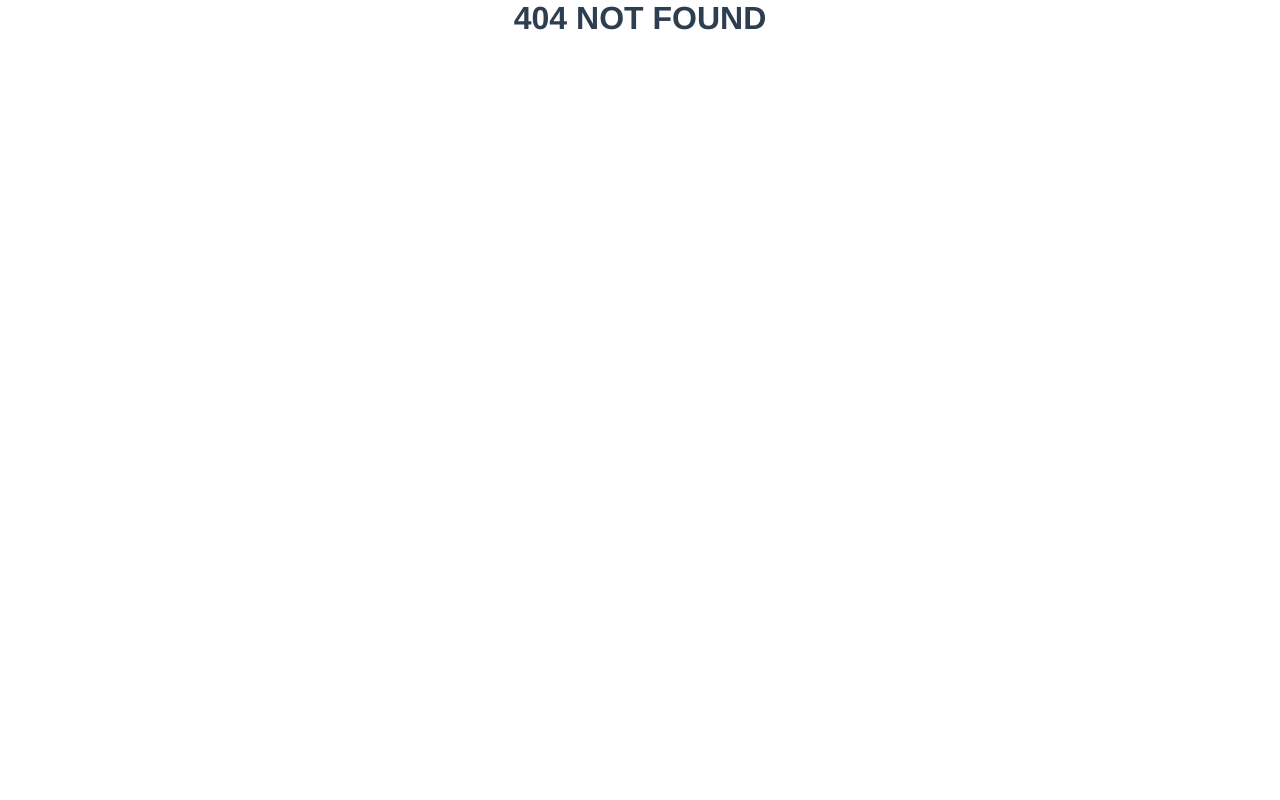
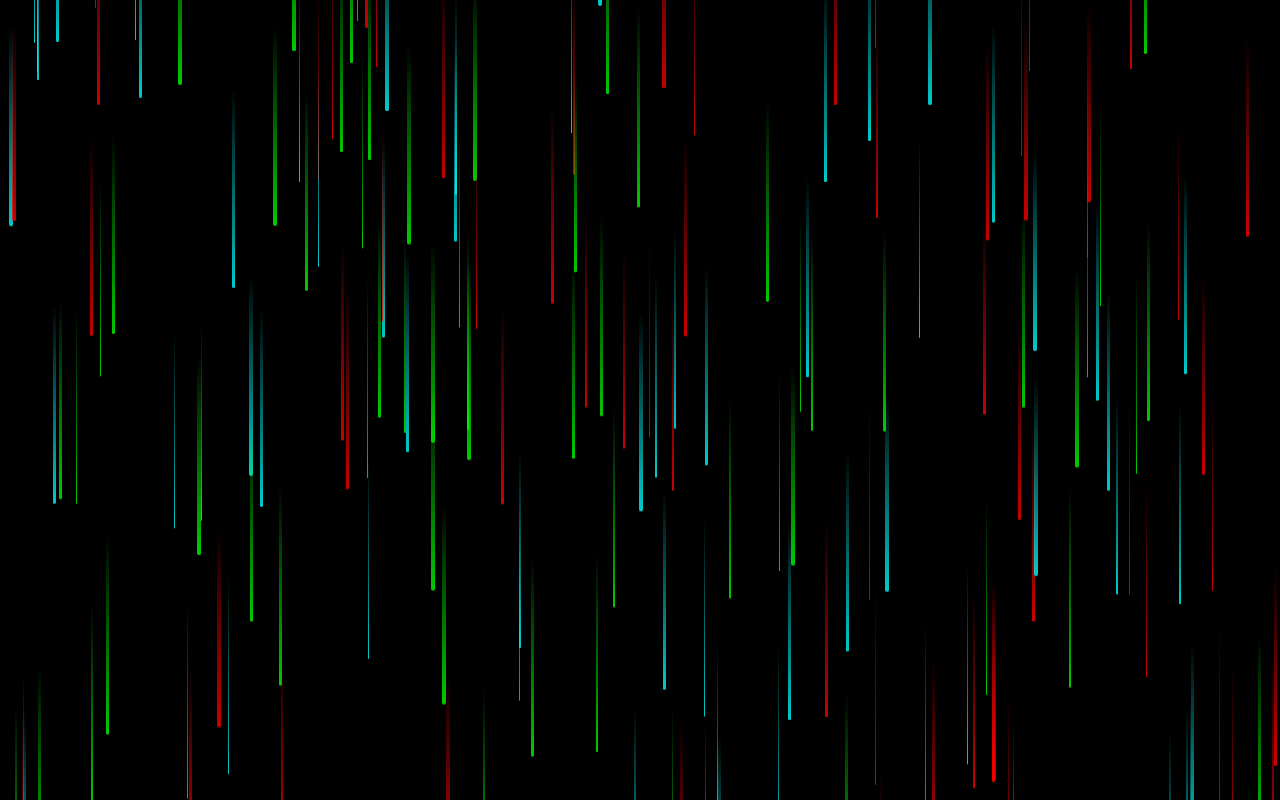
Before and after one commit to michael921010/collection-of-works, a Vue app: page /color-rain in a window 1280 px wide. Before the commit this address had no page. Shown: the top 800 px of the page. Built offline with nearby package versions, Linux system fonts and the light colour scheme.

Commit message:
:lipstick: Color Rain

```diff
--- a/src/router/index.js
+++ b/src/router/index.js
@@ -42,6 +42,12 @@ export const routes = [
     path: "/ribbon-shape-of-card",
     name: "RibbonShapeOfCard",
     component: () => import("@/views/RibbonShapeOfCard"),
+  },
+  {
+    label: "Color Rain",
+    path: "/color-rain",
+    name: "ColorRain",
+    component: () => import("@/views/ColorRain"),
   },
   {
     label: "Started",
--- /dev/null
+++ b/src/views/ColorRain.vue
@@ -0,0 +1,78 @@
+<template>
+  <div class="root">
+    <i :style="rain.style" v-for="rain in rains" :key="rain.num" />
+  </div>
+</template>
+
+<script>
+import { range } from "ramda";
+
+export default {
+  data() {
+    return {
+      amount: 200,
+    };
+  },
+  computed: {
+    rains() {
+      return range(0, this.amount).map((num) => {
+        const size = Math.random() * 4;
+        const posX = Math.floor(Math.random() * window.innerWidth);
+        const delay = Math.random() * -20;
+        const duration = Math.random() * 4 + 1;
+        return {
+          num,
+          size,
+          posX,
+          style: {
+            width: 0.2 + size + "px",
+            left: posX + "px",
+            animationDelay: delay + "s",
+            animationDuration: duration + "s",
+          },
+        };
+      });
+    },
+  },
+};
+</script>
+
+<style lang="scss" scoped>
+$rain_height: 200px;
+
+.root {
+  background-color: #000;
+  overflow: hidden;
+  height: 100vh;
+
+  i {
+    position: absolute;
+    height: $rain_height;
+    background: linear-gradient(transparent, #fff);
+    border-bottom-left-radius: 5px;
+    border-bottom-right-radius: 5px;
+    animation: animate 5s linear infinite;
+    opacity: 0.8;
+
+    &:nth-child(3n + 1) {
+      background: linear-gradient(transparent, #0ff);
+    }
+    &:nth-child(3n + 2) {
+      background: linear-gradient(transparent, #0f0);
+    }
+    &:nth-child(3n + 3) {
+      background: linear-gradient(transparent, #f00);
+    }
+  }
+
+  @keyframes animate {
+    0% {
+      transform: translateY(-1 * $rain_height);
+    }
+    100% {
+      transform: translateY(100vh);
+      //   transform: translateY($rain_height + 100vh);
+    }
+  }
+}
+</style>
```
